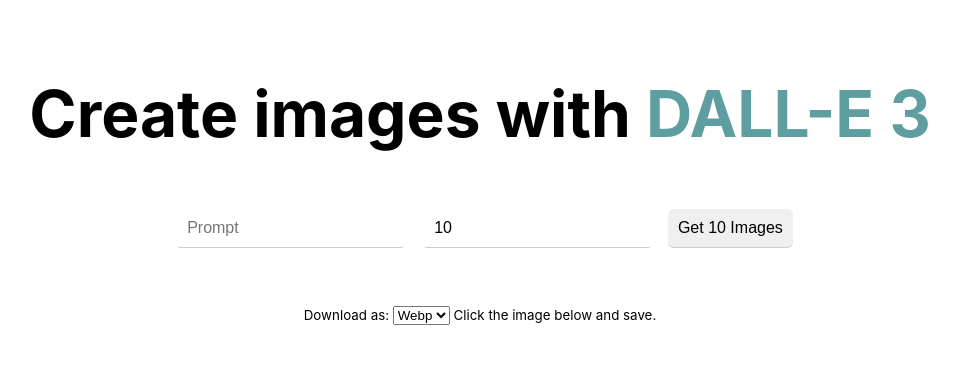
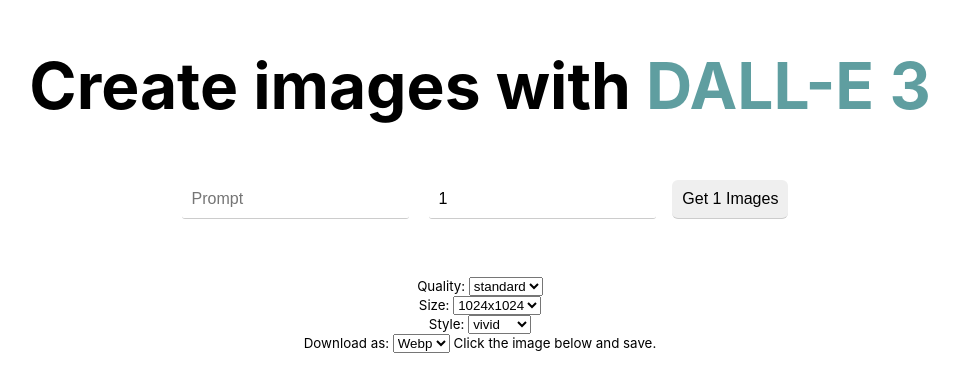
Before and after one commit to AI4Organization/DALL-E-3-WebUI, a Next.js app: page / in a window 1280 px wide. Shown: the part 189-580 px from the top of the page, without its empty margins (160-1119 px from the left). Built offline with nearby package versions, Linux system fonts and the light colour scheme.

Commit message:
Add quality, style, and size to request

```diff
--- a/pages/api/images.js
+++ b/pages/api/images.js
@@ -7,9 +7,11 @@
 
   const response = await openai.images.generate({
     prompt: req.query.p,
-    n: parseInt(req.query.n), // TODO n = 1, implement: quality?: 'standard' | 'hd'; size?: '1024x1024' | '1792x1024' | '1024x1792'; style?: 'vivid' | 'natural';
-    size: "1024x1024",
-    model: 'dall-e-3'
+    n: parseInt(req.query.n),
+    size: req.query.s,
+    model: 'dall-e-3',
+    quality: req.query.q,
+    style: req.query.st,
   }, {
     stream: true
   });
--- a/pages/index.js
+++ b/pages/index.js
@@ -7,7 +7,7 @@
 
 export default function Home() {
   const [prompt, setPrompt] = useState("");
-  const [number, setNumber] = useState(10);
+  const [number, setNumber] = useState(1);
   const [results, setResults] = useState([]);
   const [loading, setLoading] = useState(false);
   const [error, setError] = useState(false);
@@ -18,7 +18,7 @@
       setError(false);
       setLoading(true);
       axios
-        .post(`/api/images?t=${token}&p=${prompt}&n=${number}`)
+        .post(`/api/images?t=${token}&p=${prompt}&n=${number}&q=${quality}&s=${size}&st=${style}`)
         .then((res) => {
           setResults(res.data.result);
           setLoading(false);
@@ -33,6 +33,9 @@
   }
 
   const [type, setType] = useState("webp");
+  const [quality, setQuality] = useState("standard");
+  const [size, setSize] = useState("1024x1024");
+  const [style, setStyle] = useState("vivid");
 
   function download(url) {
     axios
@@ -51,7 +54,7 @@
   return (
     <div className={styles.container}>
       <Head>
-        <title>L'Art Coquette</title>
+        <title>DALL-E 3 Web UI</title>
       </Head>
 
       <main className={styles.main}>
@@ -77,6 +80,37 @@
           {"  "}
           <button onClick={getImages}>Get {number} Images</button>
         </p>
+        <small>
+          Quality:{" "}
+          <select
+            id="quality"
+            value={quality}
+            onChange={(e) => setQuality(e.target.value)}>
+            <option value="standard">standard</option>
+            <option value="hd">hd</option>
+          </select>
+        </small>
+        <small>
+          Size:{" "}
+          <select
+            id="size"
+            value={size}
+            onChange={(e) => setSize(e.target.value)}>
+            <option value="1024x1024">1024x1024</option>
+            <option value="1792x1024">1792x1024</option>
+            <option value="1024x1792">1024x1792</option>
+          </select>
+        </small>
+        <small>
+          Style:{" "}
+          <select
+            id="style"
+            value={style}
+            onChange={(e) => setStyle(e.target.value)}>
+            <option value="vivid">vivid</option>
+            <option value="natural">natural</option>
+          </select>
+        </small>
         <small>
           Download as:{" "}
           <select
```
